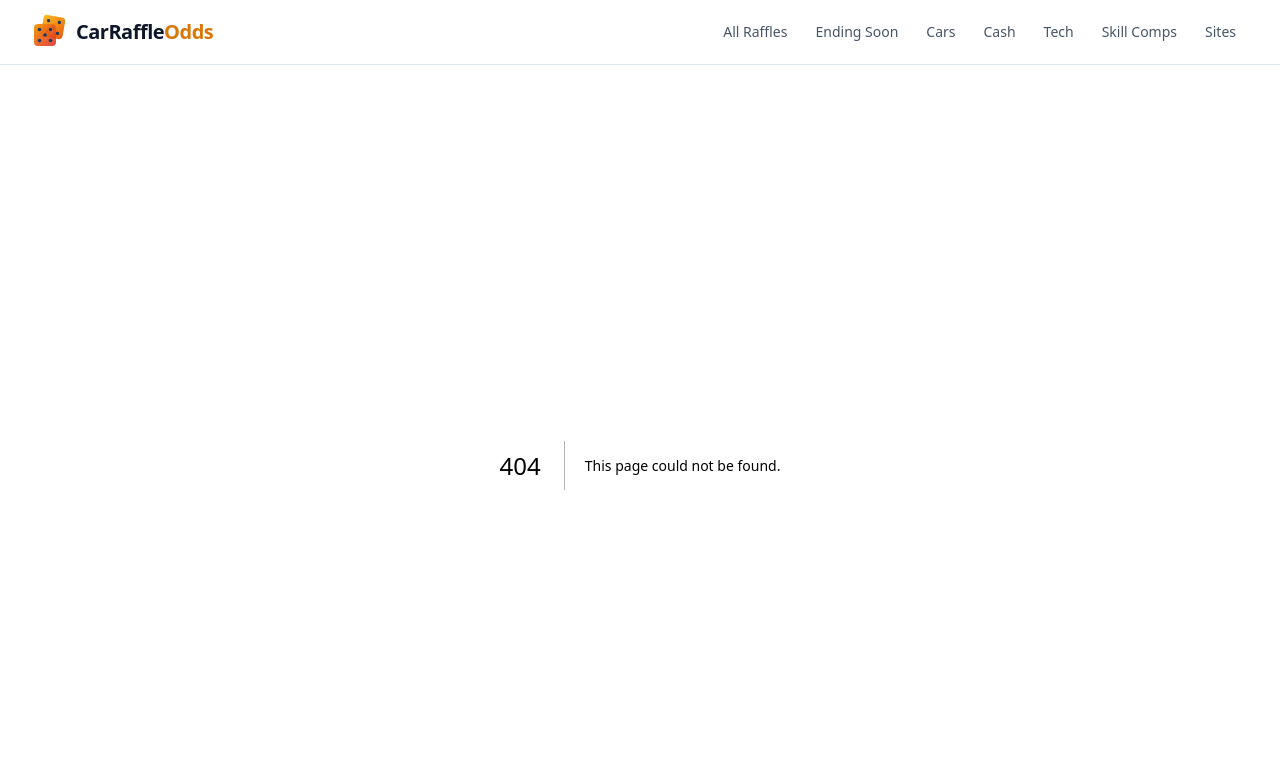
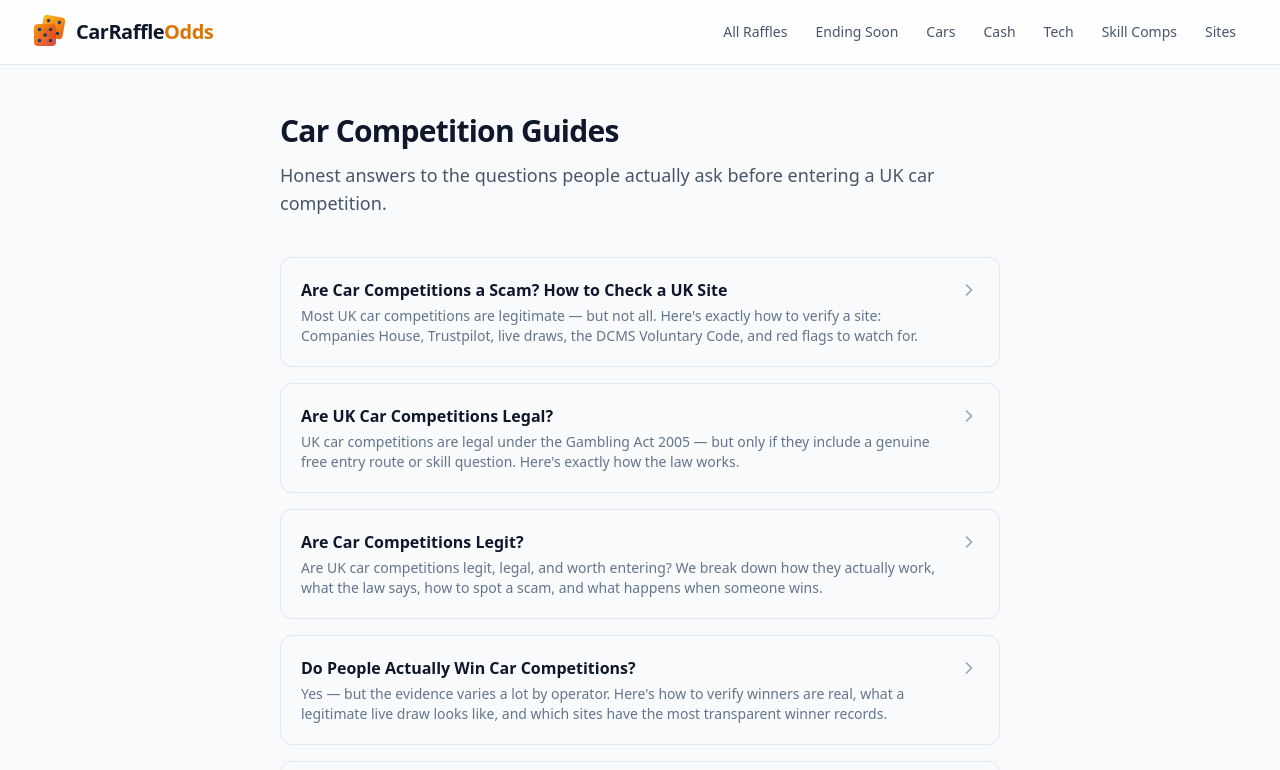
Before and after one commit to jameslaneovermind/carraffleodds, a Next.js app: page /guides in a window 1280 px wide. Before the commit this address had no page. Shown: the top 770 px of the page. Built offline with nearby package versions, Linux system fonts and the light colour scheme.

Commit message:
feat: add /guides index page (CON-2 task 3)

```diff
--- /dev/null
+++ b/src/app/guides/page.tsx
@@ -0,0 +1,59 @@
+import type { Metadata } from 'next';
+import Link from 'next/link';
+import { ChevronRight } from 'lucide-react';
+import { getAllGuides } from '@/lib/guides';
+import { BreadcrumbJsonLd } from '@/components/json-ld';
+
+const SITE_URL = 'https://www.carraffleodds.com';
+
+export const metadata: Metadata = {
+  title: 'Car Competition Guides — CarRaffleOdds',
+  description:
+    'Honest guides to UK car competitions: are they legal, how free entry works, what happens when you win, and how to spot a legitimate site.',
+  alternates: {
+    canonical: '/guides',
+  },
+};
+
+export default function GuidesPage() {
+  const guides = getAllGuides();
+
+  return (
+    <div className="mx-auto max-w-3xl px-4 py-12 sm:px-6">
+      <BreadcrumbJsonLd
+        items={[
+          { name: 'Home', url: SITE_URL },
+          { name: 'Guides', url: `${SITE_URL}/guides` },
+        ]}
+      />
+
+      <div className="mb-10">
+        <h1 className="text-3xl font-bold text-slate-900 tracking-tight mb-3">
+          Car Competition Guides
+        </h1>
+        <p className="text-lg text-slate-600">
+          Honest answers to the questions people actually ask before entering a UK car competition.
+        </p>
+      </div>
+
+      <ul className="space-y-4">
+        {guides.map((guide) => (
+          <li key={guide.meta.slug}>
+            <Link
+              href={`/guides/${guide.meta.slug}`}
+              className="flex items-start justify-between gap-4 p-5 rounded-xl border border-slate-200 hover:border-blue-300 hover:bg-blue-50/40 transition-colors group"
+            >
+              <div>
+                <p className="font-semibold text-slate-900 group-hover:text-blue-700 transition-colors">
+                  {guide.meta.title}
+                </p>
+                <p className="text-sm text-slate-500 mt-1">{guide.meta.metaDescription}</p>
+              </div>
+              <ChevronRight className="h-5 w-5 text-slate-400 shrink-0 mt-0.5 group-hover:text-blue-500 transition-colors" />
+            </Link>
+          </li>
+        ))}
+      </ul>
+    </div>
+  );
+}
```
